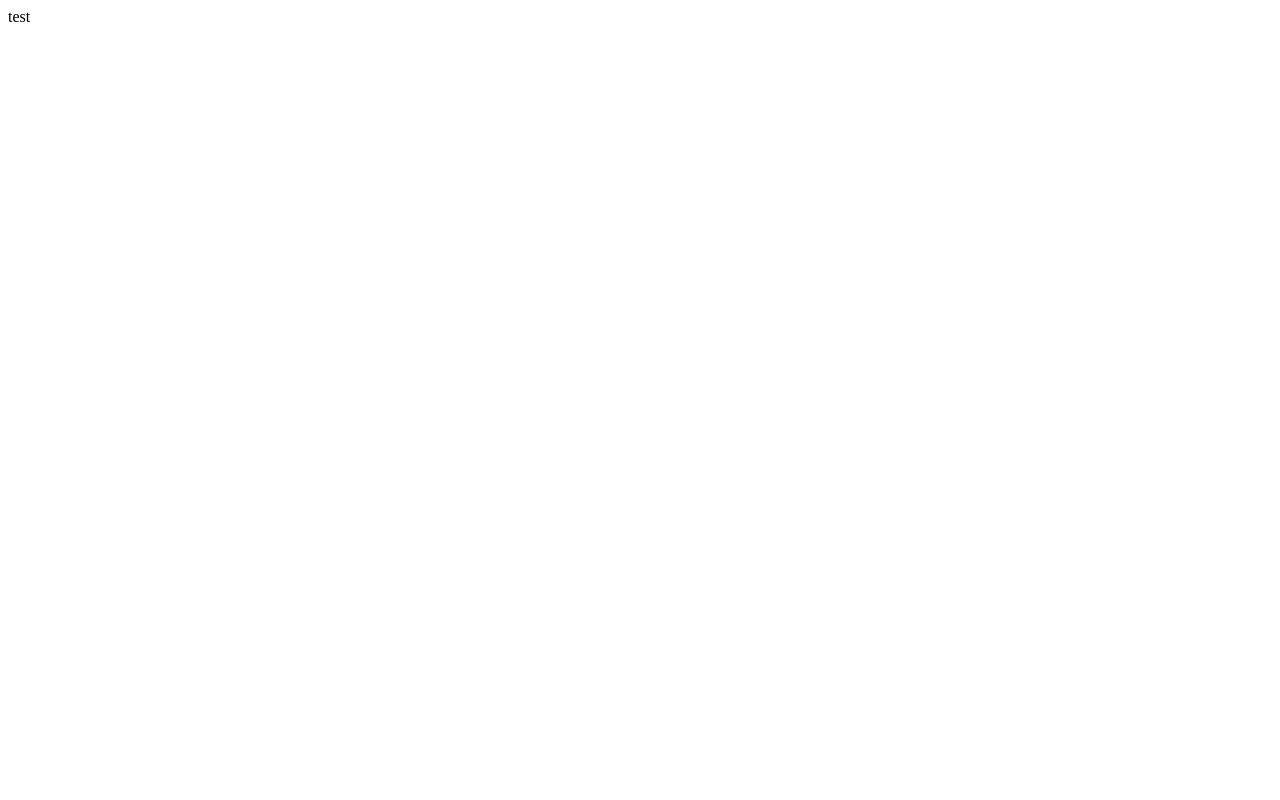
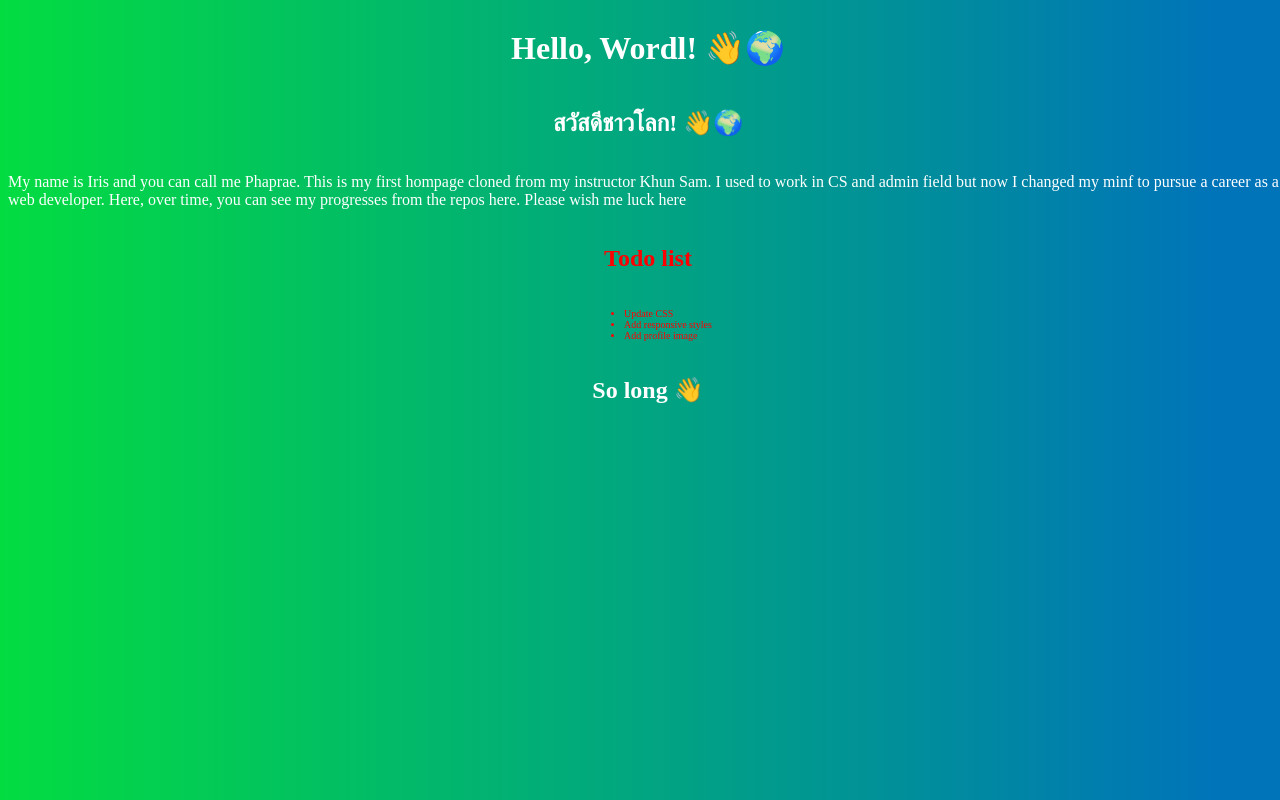
Before and after one commit to irisprae/irisprae.github.io, a plain HTML site: page index.html in a window 1280 px wide. Drawn offline with Linux system fonts and the light colour scheme.

Commit message:
commit index.html

```diff
--- a/index.html
+++ b/index.html
@@ -1,12 +1,42 @@
 <!DOCTYPE html>
 <html lang="en">
-<head>
-    <meta charset="UTF-8">
-    <meta http-equiv="X-UA-Compatible" content="IE=edge">
-    <meta name="viewport" content="width=device-width, initial-scale=1.0">
-    <title>Document</title>
-</head>
-<body>
-    test
-</body>
+    <head>
+		<title>My homepage</title>
+		<style>
+			body {
+				height: 100%;
+				width: 100%;
+				display: flex;
+				flex-direction: column;
+				justify-content: center;
+				align-items: center;
+				background-image: linear-gradient(90deg,#03dc41 0%,#0074b9 95%);
+				color: white;
+			}
+			#todo-list {
+				color: red;
+				font-weight: bold;
+			}
+			li {
+				font-size: 10px;
+				color: red;
+			}
+		</style>
+	</head>
+	<body>
+		<h1>Hello, Wordl! 👋🌍</h1>
+		<h2>สวัสดีชาวโลก! 👋🌍</h2>
+    <p>
+        My name is Iris and you can call me Phaprae. This is my first hompage cloned from my instructor Khun Sam.
+        I used to work in CS and admin field but now I changed my minf to pursue a career as a web developer.
+        Here, over time, you can see my progresses from the repos here. Please wish me luck here
+    </p>
+		<h2 id="todo-list">Todo list</h2>
+		<ul>
+			<li>Update CSS</li>
+			<li>Add responsive styles</li>
+			<li>Add profile image</li>
+		</ul>
+		<h2>So long 👋</h2>
+	<body>
 </html>
```
